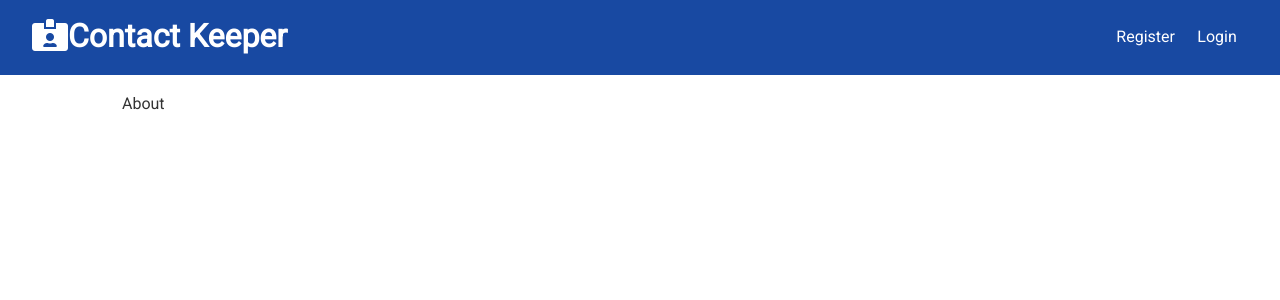
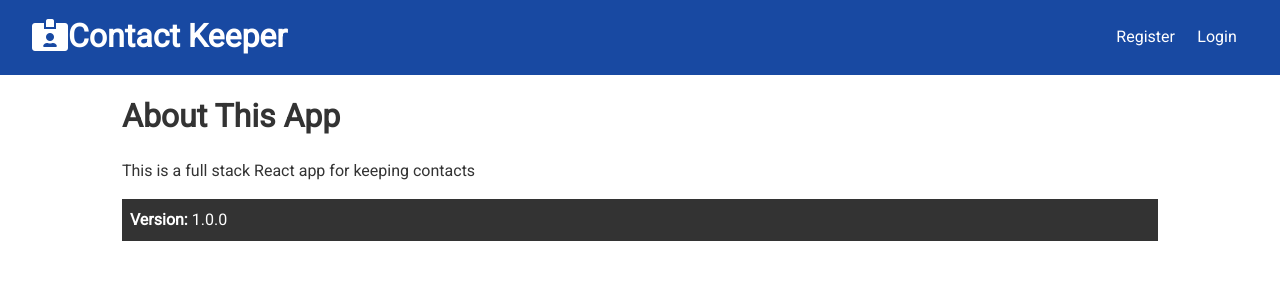
Before and after one commit to SagarPrasad160/contact-keeper-mern, a React (Create React App) app in the folder client/: page /about in a window 1280 px wide. Shown: the top 300 px of the page. Built offline with nearby package versions, Linux system fonts and the light colour scheme.

Commit message:
reset edit mode after submiting edit

```diff
--- a/client/src/components/contact/ContactForm.js
+++ b/client/src/components/contact/ContactForm.js
@@ -2,7 +2,7 @@ import React, { useState, useContext, useEffect } from "react";
 import ContactContext from "../../context/ContactContext";
 
 const ContactForm = () => {
-  const { addContact, edit, editContact } = useContext(ContactContext);
+  const { addContact, edit, editContact, setEdit } = useContext(ContactContext);
 
   useEffect(() => {
     if (edit.isEdit) {
@@ -44,6 +44,10 @@ const ContactForm = () => {
     if (edit.isEdit) {
       // delete the contact first
       editContact(edit.current._id, contact);
+      setEdit({
+        isEdit: false,
+        current: null,
+      });
     } else {
       // Add New Contact
       addContact(contact);
--- a/client/src/context/AuthContext.js
+++ b/client/src/context/AuthContext.js
@@ -97,8 +97,6 @@ export const AuthProvider = ({ children }) => {
     registerFail();
   };
 
-  // set token on initial app loading
-  setAuthToken(auth.token);
   useEffect(() => {
     setAuthToken(auth.token);
     if (auth.token) {
--- a/client/src/pages/About.js
+++ b/client/src/pages/About.js
@@ -1,7 +1,17 @@
 import React from "react";
 
 const About = () => {
-  return <div>About</div>;
+  return (
+    <div>
+      <h1>About This App</h1>
+      <p className="my-1">
+        This is a full stack React app for keeping contacts
+      </p>
+      <p className="bg-dark p">
+        <strong>Version: </strong> 1.0.0
+      </p>
+    </div>
+  );
 };
 
 export default About;
```
Also changed, not shown: client/src/index.js (+5 -6 lines).
